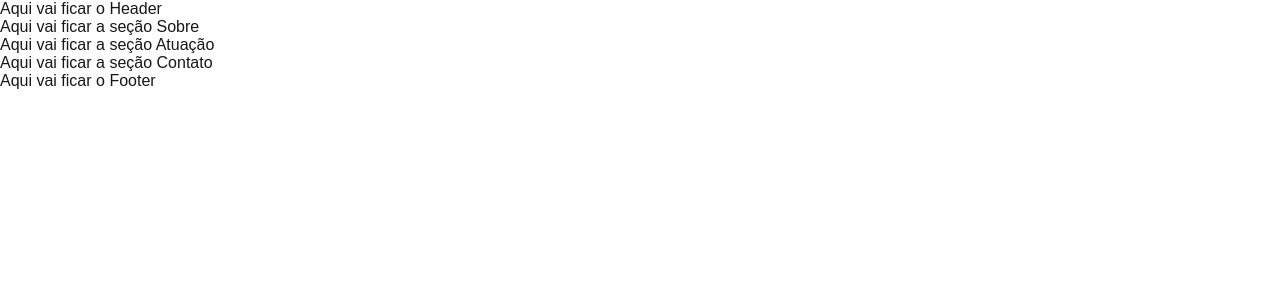
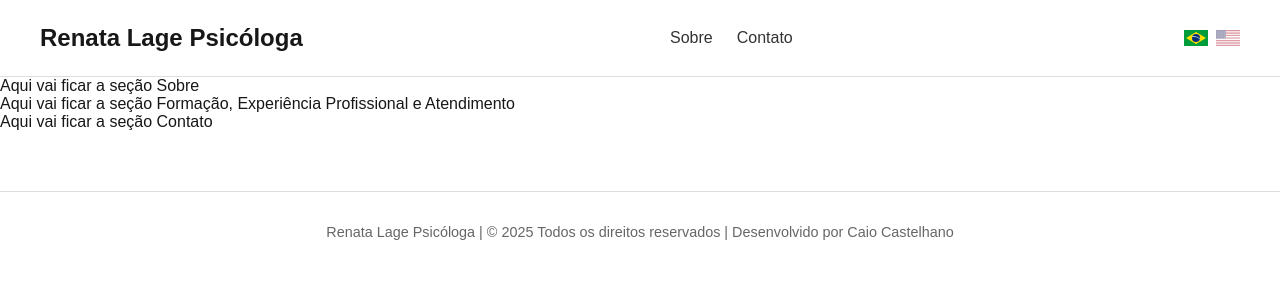
Before and after one commit to caiocastelhano/renatalagepsicologa, a Next.js app: page / in a window 1280 px wide. Shown: the top 300 px of the page. Built offline with nearby package versions, Linux system fonts and the light colour scheme.

Commit message:
Cria Header, Footer e lógica de mudança dinâmica de idioma PTBR e ENGUS

```diff
--- a/src/app/components/Footer.jsx
+++ b/src/app/components/Footer.jsx
@@ -1,7 +1,29 @@
+"use client";
+
+import { useContext } from "react";
+import { LanguageContext } from "../context/LanguageContext";
+import styles from "./Footer.module.css";
+
 export default function Footer() {
+  const { language } = useContext(LanguageContext);
+
   return (
-    <footer>
-      <p>Aqui vai ficar o Footer</p>
+    <footer className={styles.footer}>
+      <p className={styles.text}>
+        {language === "PT"
+          ? "Renata Lage Psicóloga | © 2025 Todos os direitos reservados | "
+          : "Renata Lage Psychologist | © 2025 All rights reserved | "}
+        <a
+          href="https://caiocastelhano.com.br"
+          target="_blank"
+          rel="noopener noreferrer"
+          className={styles.link}
+        >
+          {language === "PT"
+            ? "Desenvolvido por Caio Castelhano"
+            : "Developed by Caio Castelhano"}
+        </a>
+      </p>
     </footer>
   );
 }
--- /dev/null
+++ b/src/app/components/Footer.module.css
@@ -0,0 +1,23 @@
+.footer {
+  text-align: center;
+  padding: 32px 20px;
+  background-color: white;
+  border-top: 1px solid #ddd;
+  margin-top: 60px;
+}
+
+.text {
+  font-size: 0.9rem;
+  color: #666;
+}
+
+.link {
+  color: #666;
+  text-decoration: none;
+  border-bottom: 1px solid transparent;
+  transition: border-color 0.3s ease;
+}
+
+.link:hover {
+  border-color: #666;
+}
--- a/src/app/components/Header.jsx
+++ b/src/app/components/Header.jsx
@@ -1,7 +1,47 @@
+"use client";
+
+import { useContext } from "react";
+import { LanguageContext } from "../context/LanguageContext";
+import styles from "./Header.module.css";
+
 export default function Header() {
+  const { language, toggleLanguage } = useContext(LanguageContext);
+
+  const setLanguage = (lang) => {
+    if (lang !== language) {
+      toggleLanguage();
+    }
+  };
+
   return (
-    <header>
-      <p>Aqui vai ficar o Header</p>
+    <header className={styles.header}>
+      <div className={styles.logo}>
+        {language === "PT" ? "Renata Lage Psicóloga" : "Renata Lage Psychologist"}
+      </div>
+
+      <nav className={styles.nav}>
+        <a href="#sobre" className={styles.link}>
+          {language === "PT" ? "Sobre" : "About"}
+        </a>
+        <a href="#contato" className={styles.link}>
+          {language === "PT" ? "Contato" : "Contact"}
+        </a>
+      </nav>
+
+      <div className={styles.langSwitch}>
+        <img
+          src="/flags/br.png"
+          alt="Português"
+          className={`${styles.flag} ${language === "PT" ? styles.active : ""}`}
+          onClick={() => setLanguage("PT")}
+        />
+        <img
+          src="/flags/us.png"
+          alt="English"
+          className={`${styles.flag} ${language === "EN" ? styles.active : ""}`}
+          onClick={() => setLanguage("EN")}
+        />
+      </div>
     </header>
   );
 }
--- /dev/null
+++ b/src/app/components/Header.module.css
@@ -0,0 +1,51 @@
+.header {
+  display: flex;
+  justify-content: space-between;
+  align-items: center;
+  padding: 24px 40px;
+  background-color: white;
+  border-bottom: 1px solid #ddd;
+}
+
+.logo {
+  font-size: 1.5rem;
+  font-weight: bold;
+}
+
+.nav {
+  display: flex;
+  gap: 24px;
+}
+
+.link {
+  text-decoration: none;
+  color: #333;
+  font-weight: 500;
+  transition: color 0.3s ease;
+}
+
+.link:hover {
+  color: #666;
+}
+
+.langSwitch {
+  display: flex;
+  gap: 8px;
+  margin-left: 24px;
+}
+
+.flag {
+  width: 24px;
+  height: auto;
+  cursor: pointer;
+  opacity: 0.5;
+  transition: opacity 0.3s ease;
+}
+
+.flag:hover {
+  opacity: 0.8;
+}
+
+.active {
+  opacity: 1;
+}
--- a/src/app/components/Practice.jsx
+++ b/src/app/components/Practice.jsx
@@ -1,7 +1,7 @@
 export default function Practice() {
   return (
     <section id="practice">
-      <p>Aqui vai ficar a seção Atuação</p>
+      <p>Aqui vai ficar a seção Formação, Experiência Profissional e Atendimento</p>
     </section>
   );
 }
--- /dev/null
+++ b/src/app/context/LanguageContext.jsx
@@ -0,0 +1,19 @@
+"use client";
+
+import { createContext, useState } from "react";
+
+export const LanguageContext = createContext();
+
+export function LanguageProvider({ children }) {
+  const [language, setLanguage] = useState("PT");
+
+  const toggleLanguage = () => {
+    setLanguage((prev) => (prev === "PT" ? "EN" : "PT"));
+  };
+
+  return (
+    <LanguageContext.Provider value={{ language, toggleLanguage }}>
+      {children}
+    </LanguageContext.Provider>
+  );
+}
--- a/src/app/layout.js
+++ b/src/app/layout.js
@@ -1,5 +1,6 @@
 import { Geist, Geist_Mono } from "next/font/google";
 import "./globals.css";
+import { LanguageProvider } from "./context/LanguageContext";
 
 const geistSans = Geist({
   variable: "--font-geist-sans",
@@ -12,15 +13,17 @@ const geistMono = Geist_Mono({
 });
 
 export const metadata = {
-  title: "Create Next App",
-  description: "Generated by create next app",
+  title: "Renata Lage Psicóloga",
+  description: "Atendimento psicológico online para adolescentes e adultos",
 };
 
 export default function RootLayout({ children }) {
   return (
-    <html lang="en">
+    <html lang="pt">
       <body className={`${geistSans.variable} ${geistMono.variable}`}>
-        {children}
+        <LanguageProvider>
+          {children}
+        </LanguageProvider>
       </body>
     </html>
   );
```
Also changed, not shown: public/flags/br.png (added), public/flags/us.png (added), src/app/components/About.module.css (added), src/app/components/Contact.module.css (added), src/app/components/Practice.module.css (added).
